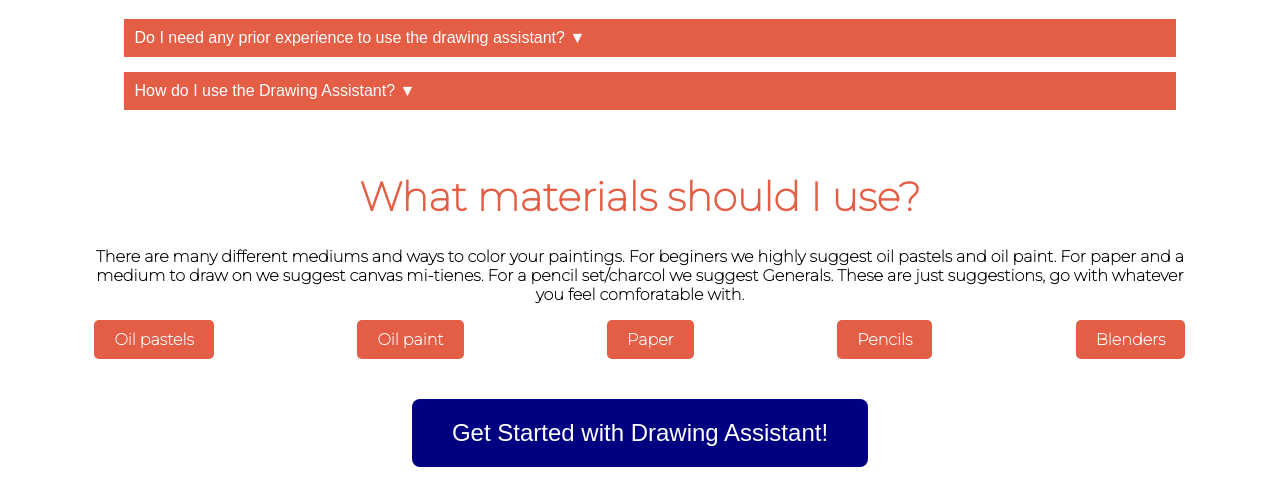
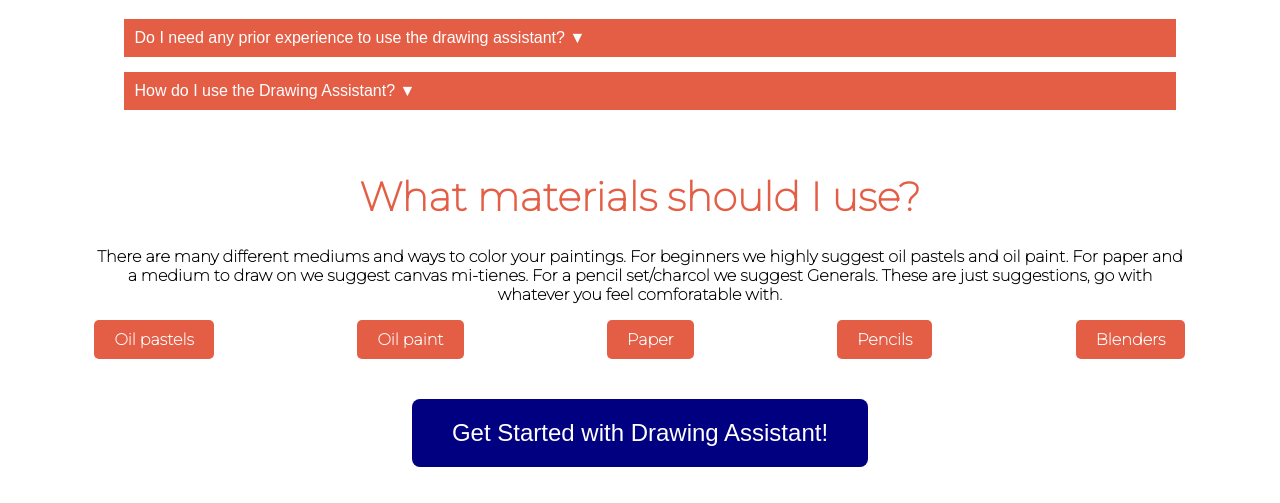
Before and after one commit to shivenPython2023/fina, a Flask app: page / in a window 1280 px wide. Shown: the part 1099-1602 px from the top of the page. Run offline with Flask 3, Linux system fonts and the light colour scheme.

Commit message:
gramatical and link error patched in index.html

```diff
--- a/templates/index.html
+++ b/templates/index.html
@@ -250,7 +250,7 @@
         <div class="qa-button-container">
             <button class="qa-button" onclick="toggleAnswer(1)">Do I need any prior experience to use the drawing assistant? <span>&#9660;</span></button>
             <div id="answer-1" class="qa-answer">
-                No, the Drawing Assistant is meant for beginers and gives them a place to start their journey.
+                No, the Drawing Assistant is meant for beginners and gives them a place to start their journey.
             </div>
         </div>
         <div class="qa-button-container">
@@ -262,7 +262,7 @@
     </div>
     <!--materials-->
     <h1>What materials should I use?</h1>
-    <p>There are many different mediums and ways to color your paintings. For beginers we highly suggest oil pastels and oil paint. For paper and a medium to draw on we suggest canvas mi-tienes. For a pencil set/charcol we suggest Generals. These are just suggestions, go with whatever you feel comforatable with.</p>
+    <p>There are many different mediums and ways to color your paintings. For beginners we highly suggest oil pastels and oil paint. For paper and a medium to draw on we suggest canvas mi-tienes. For a pencil set/charcol we suggest Generals. These are just suggestions, go with whatever you feel comforatable with.</p>
     <!--links-->
     <div class="link-container">
         <a href="https://amzn.to/4cLNOfM" class="link">Oil pastels</a>
```
